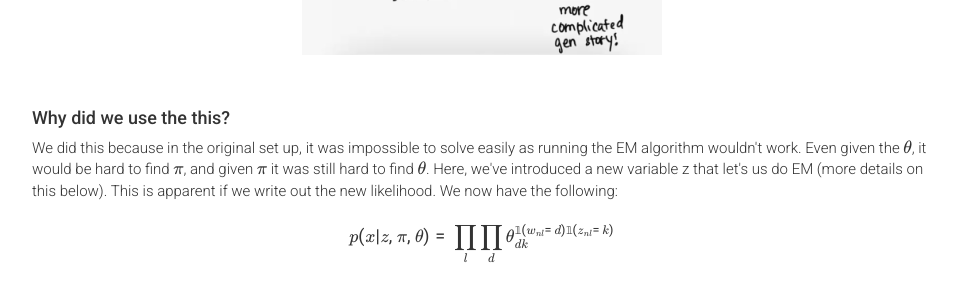
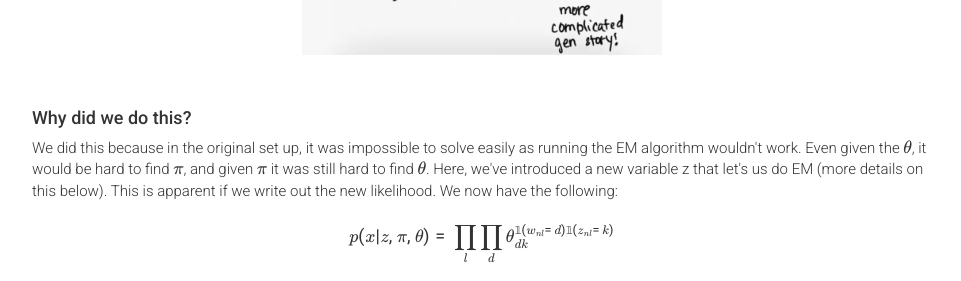
Before and after one commit to harvard-ml-courses/cs181-web-2020, a Jekyll site: the page built from recap16.html, in a window 1280 px wide and 900 px high, scrolled down 5047 px. Shown: the part 153-434 px from the top of the window, without its empty margins (158-1119 px from the left). Built offline with Jekyll 4.4.1, drawn with Linux system fonts in a browser that asks for light colours; formulas are drawn with MathJax 3.

Commit message:
fix typo in recap16

```diff
--- a/ccsolutions.html
+++ b/ccsolutions.html
@@ -113,6 +113,9 @@ weight: 0
           Lecture 16 - Topic Models (April 1, 2020)
           <ul>
             <li>Question A1: [1/3, 1/3, 1/3], [1/3, 1/3, 1/3], [1/3, 1/3, 1/3]</li>
+
+            Reasoning: If you saw [1/3, 1/3, 1/3] three times, you would guess that most of the distribution falls in exactly the middle of the triangle (this is a triangle because K=3).
+
             <li>Question A2: [0, 1, 0], [1, 0, 0], [0, 0, 1]</li>
             <li>Question B1: [13, 11, 10]</li>
             <li>Question B2: [3.01, 1.01, 0.01]</li>
--- a/recap16.html
+++ b/recap16.html
@@ -179,7 +179,7 @@ weight: 0
       <br>
       <br>
 
-      <h4>Why did we use the this?</h4>
+      <h4>Why did we do this?</h4>
 
       We did this because in the original set up, it was impossible to solve easily as running the EM algorithm wouldn't work. Even given the $\theta$, it would be hard to find $\pi$, and given $\pi$ it was still hard to find $\theta$. Here, we've introduced a new variable z that let's us do EM (more details on this below). This is apparent if we write out the new likelihood. We now have the following:
 
```
